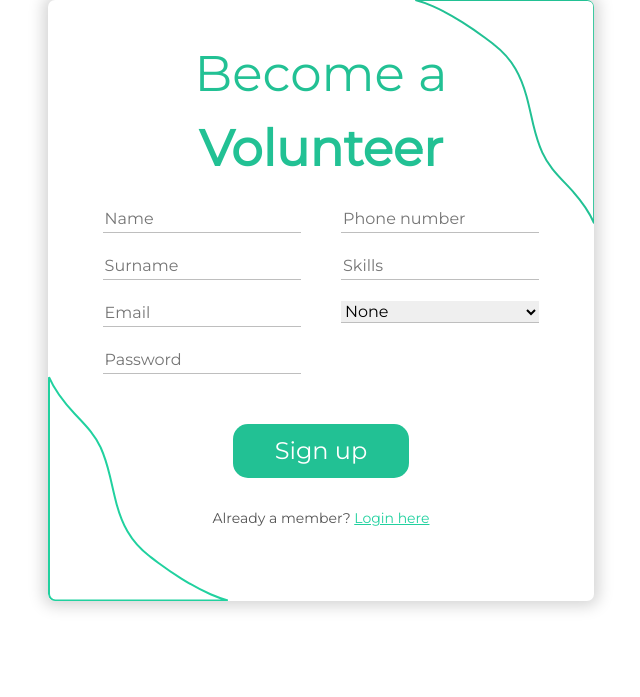
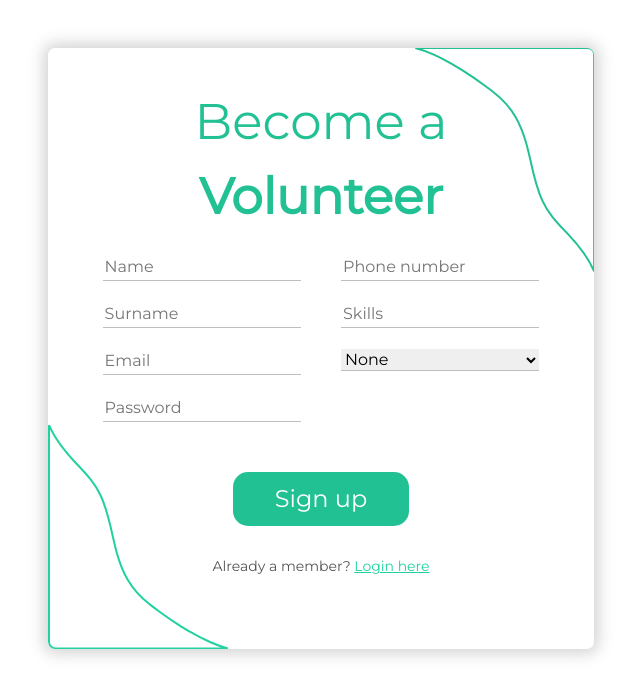
Before and after one commit to sh-andriy/UVO, a Django app: page /users/register-volunteer/ in a window 1280 px wide. Shown: the part 62-759 px from the top of the page, without its empty margins (319-959 px from the left). Run offline with Django 4.2, Linux system fonts and the light colour scheme.

Commit message:
HACKATHON
- lil fix

```diff
--- a/essentials/templates/accounts/login.html
+++ b/essentials/templates/accounts/login.html
@@ -3,7 +3,7 @@
 {% block title %}Login{% endblock %}
 
 {% block body %}
-    <div class="row">
+    <div class="row mt-5">
         <div class="mx-auto col-lg-6 col-md-10">
             <div class="login-wrapper">
                 <img src="../../static/imgs/corner3.svg" class="corner-top" alt="" />
--- a/essentials/templates/accounts/register_volunteer.html
+++ b/essentials/templates/accounts/register_volunteer.html
@@ -4,7 +4,7 @@
 
 {% block body %}
 
-    <div class="row">
+    <div class="row mt-5">
         <div class="col-lg-6 col-md-10 mx-auto">
             <div class="login-wrapper">
                 <img src="../../static/imgs/corner1.svg" class="corner-bottom" alt="" />
```
